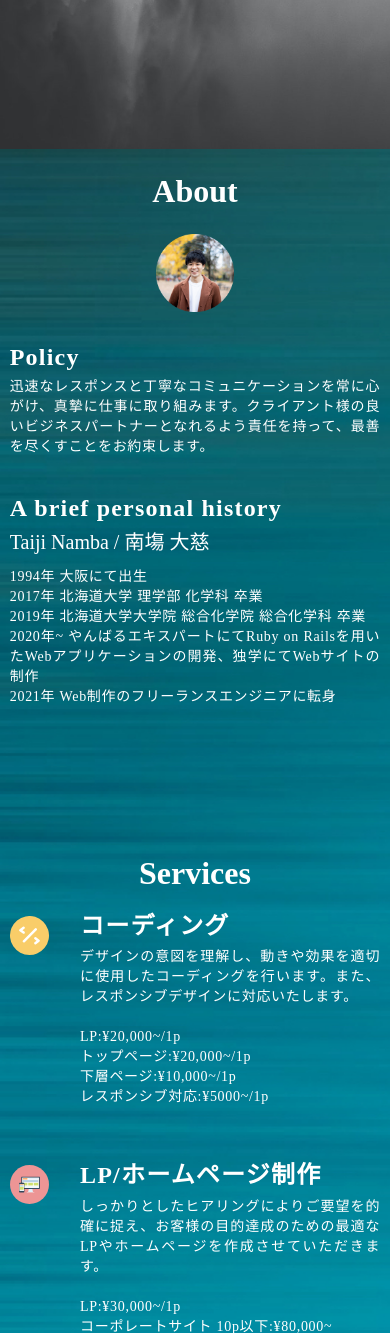
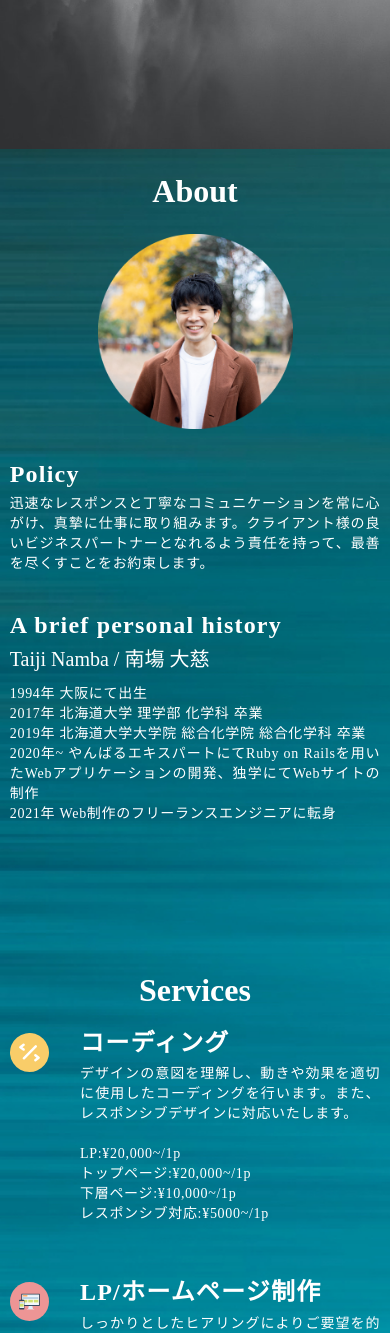
Before and after one commit to Taiji-Namba/portfolio-site-WP, a PHP site: page / in a window 390 px wide. Shown: the part 695-2028 px from the top of the page. Run offline with PHP 8.4, Linux system fonts and the light colour scheme; some libraries are stand-ins or nearby versions.

Commit message:
スマホ版のプロフィール写真サイズ再変更

```diff
--- a/style.css
+++ b/style.css
@@ -170,7 +170,7 @@ nav li {
 
 @media screen and (max-width: 520px) {
   .profile_picture {
-    height: 20vw;
+    height: 50vw;
   }
 }
 
--- a/style.scss
+++ b/style.scss
@@ -175,7 +175,7 @@ nav {
   margin: 0px auto 32px 0;
 
   @include mq() {
-    height: 20vw;
+    height: 50vw;
   }
 }
 
```
